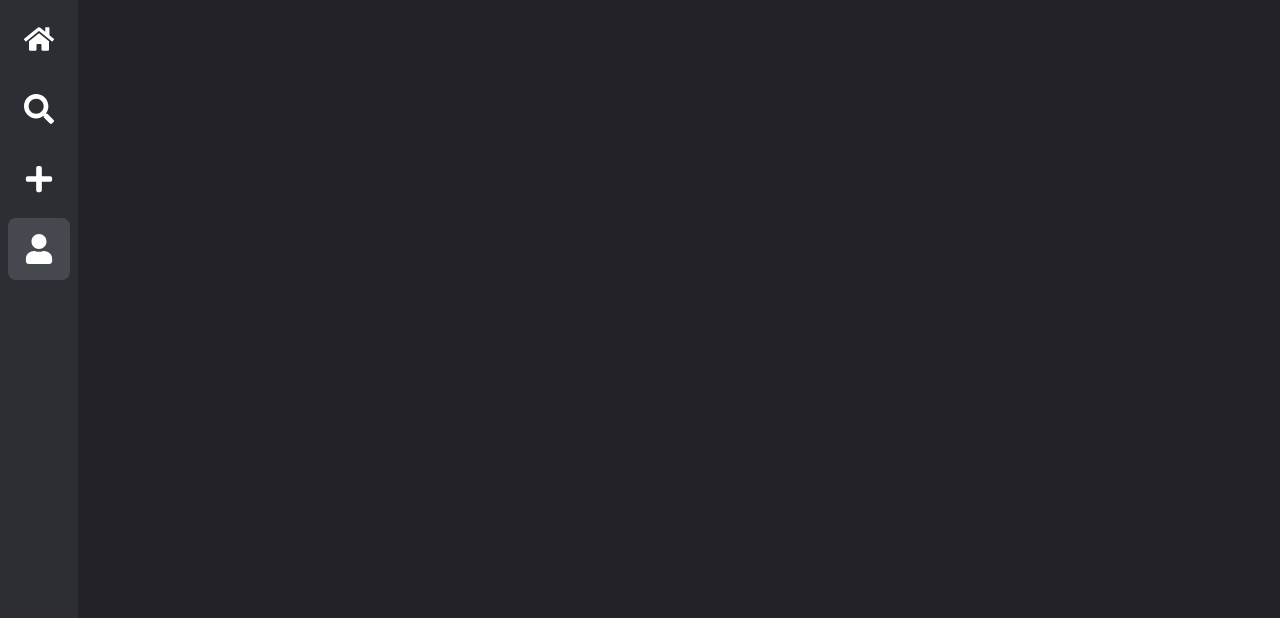
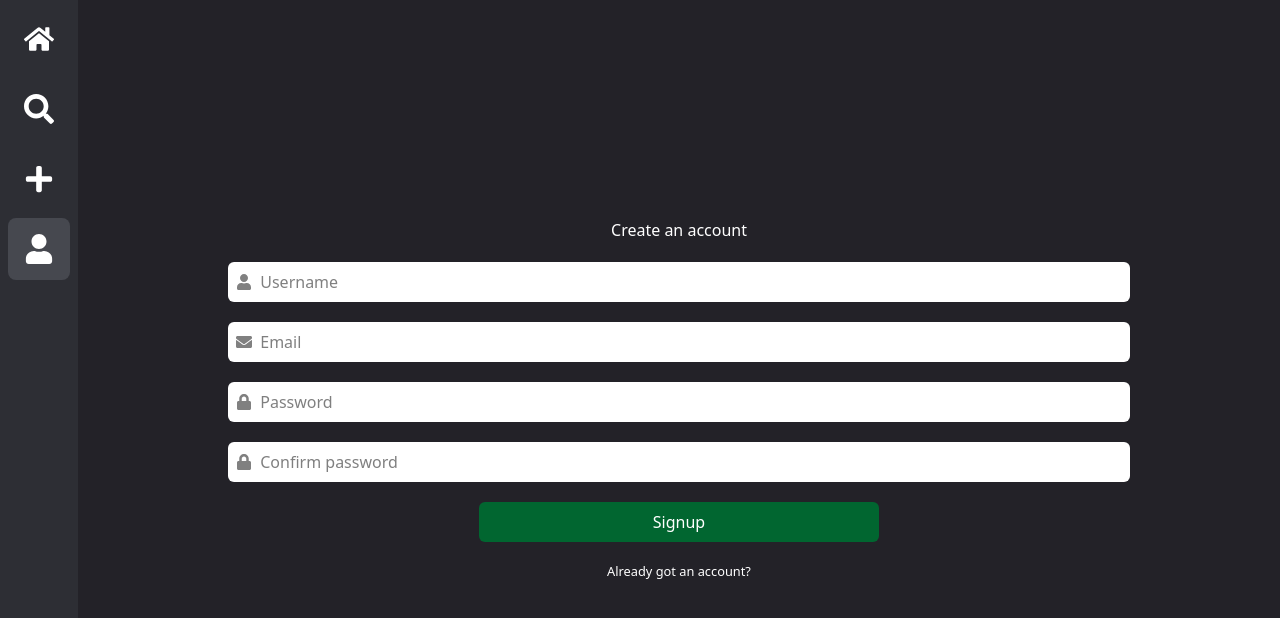
Before and after one commit to vinniemoth/songs-for-no-one, a React (Vite) app in the folder songs_to_no_one/: page /signup in a window 1280 px wide. Shown: the top 618 px of the page. Built offline with nearby package versions, Linux system fonts and the light colour scheme.

Commit message:
FEAT:Authentication page created

```diff
--- a/songs_to_no_one/src/pages/SignupPage.tsx
+++ b/songs_to_no_one/src/pages/SignupPage.tsx
@@ -1,9 +1,140 @@
+import { FaEnvelope, FaLock, FaUser } from "react-icons/fa";
 import NavigationBar from "../components/NavigationBar";
+import { useState } from "react";
 
 export default function SignupPage() {
+  const [mode, setMode] = useState("signup");
+  const [username, setUsername] = useState("");
+  const [email, setEmail] = useState("");
+  const [password, setPassword] = useState("");
+  const [confirmPassword, setConfirmPassword] = useState("");
+
+  const handleSignup = async (e: React.FormEvent<HTMLFormElement>) => {
+    e.preventDefault();
+  };
+
+  const handleLogin = async (e: React.FormEvent<HTMLFormElement>) => {
+    e.preventDefault();
+  };
+
+  const changeMode = (mode: string) => {
+    setMode(mode);
+    setUsername("");
+    setEmail("");
+    setPassword("");
+    setConfirmPassword("");
+  };
+
   return (
     <div className="flex">
       <NavigationBar active="user" />
+      <div className="w-full h-screen">
+        {mode === "signup" ? (
+          <form
+            className="flex flex-col items-center gap-5 h-full justify-center"
+            onSubmit={handleSignup}
+          >
+            <h1 className="text-white">Create an account</h1>
+            <div className="flex w-3/4 justify-center relative">
+              <input
+                className="bg-white w-full rounded-md h-10 px-8"
+                type="text"
+                placeholder="Username"
+                value={username}
+                onChange={(e) => {
+                  setUsername(e.target.value);
+                }}
+              />
+              <FaUser color="grey" className="absolute top-3 left-2" />
+            </div>
+            <div className="flex w-3/4 justify-center relative">
+              <input
+                className="bg-white w-full rounded-md h-10 px-8"
+                type="text"
+                placeholder="Email"
+                value={email}
+                onChange={(e) => {
+                  setEmail(e.target.value);
+                }}
+              />
+              <FaEnvelope color="grey" className="absolute top-3 left-2" />
+            </div>
+            <div className="flex w-3/4 justify-center relative">
+              <input
+                className="bg-white w-full rounded-md h-10 px-8"
+                type="password"
+                placeholder="Password"
+                value={password}
+                onChange={(e) => {
+                  setPassword(e.target.value);
+                }}
+              />
+              <FaLock color="grey" className="absolute top-3 left-2" />
+            </div>
+            <div className="flex w-3/4 justify-center relative">
+              <input
+                className="bg-white w-full rounded-md h-10 px-8"
+                type="password"
+                placeholder="Confirm password"
+                value={confirmPassword}
+                onChange={(e) => {
+                  setConfirmPassword(e.target.value);
+                }}
+              />
+              <FaLock color="grey" className="absolute top-3 left-2" />
+            </div>
+            <button className="bg-green-800 w-100 h-10 rounded-md text-white hover:bg-green-900 hover:cursor-pointer">
+              Signup
+            </button>
+            <small
+              className="text-white hover:cursor-pointer"
+              onClick={() => changeMode("login")}
+            >
+              Already got an account?
+            </small>
+          </form>
+        ) : (
+          <form
+            className="flex flex-col items-center gap-5 h-full justify-center"
+            onSubmit={handleLogin}
+          >
+            <h1 className="text-white">Login</h1>
+            <div className="flex w-3/4 justify-center relative">
+              <input
+                className="bg-white w-full rounded-md h-10 px-8"
+                type="text"
+                placeholder="Email"
+                value={email}
+                onChange={(e) => {
+                  setEmail(e.target.value);
+                }}
+              />
+              <FaEnvelope color="grey" className="absolute top-3 left-2" />
+            </div>
+            <div className="flex w-3/4 justify-center relative">
+              <input
+                className="bg-white w-full rounded-md h-10 px-8"
+                type="text"
+                placeholder="Password"
+                value={password}
+                onChange={(e) => {
+                  setPassword(e.target.value);
+                }}
+              />
+              <FaLock color="grey" className="absolute top-3 left-2" />
+            </div>
+            <button className="bg-green-800 w-100 h-10 rounded-md text-white hover:bg-green-900 hover:cursor-pointer">
+              Login
+            </button>
+            <small
+              className="text-white hover:cursor-pointer"
+              onClick={() => changeMode("signup")}
+            >
+              Don't have an account yet?
+            </small>
+          </form>
+        )}
+      </div>
     </div>
   );
 }
```
